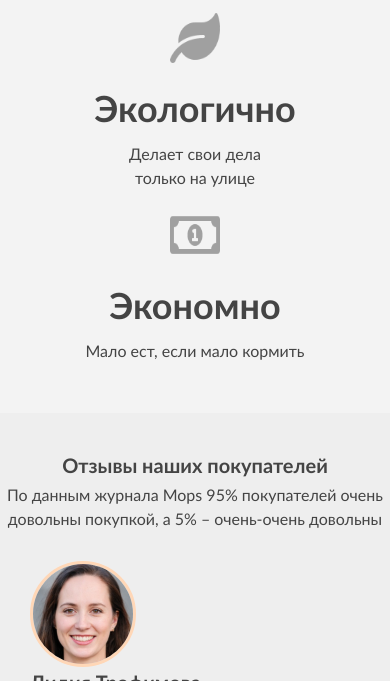
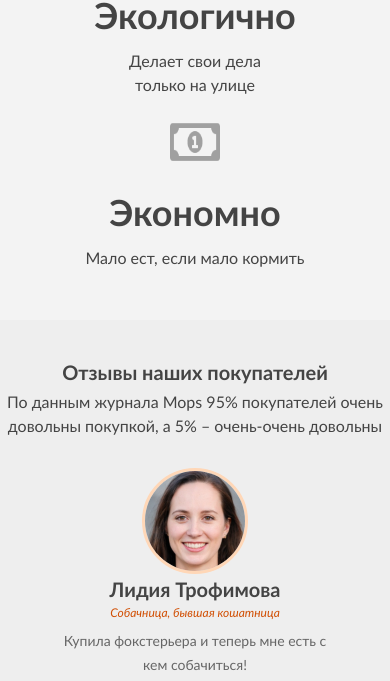
Before and after one commit to bondarev075/toy-foxterrier, a plain HTML site: page index.html in a window 390 px wide. Shown: the part 1127-1808 px from the top of the page. Drawn offline with Linux system fonts and the light colour scheme.

Commit message:
Change css to improve mobile view

```diff
--- a/style/feedback.css
+++ b/style/feedback.css
@@ -7,9 +7,15 @@
   padding-top: 10px;
 }
 
+.feedback-person {
+  text-align: center;
+}
+
 .person-image {
   display: inline-block;
-  margin-right: 10px;
+  width: 100%;
+  margin-left: auto;
+  margin-right: auto;
   float: left;
 }
 
--- a/style/grid.css
+++ b/style/grid.css
@@ -36,9 +36,8 @@
 }
 
 .column-1-3 {
-  width: 30%;
+  width: 33.33%;
   float: left;
-  padding-left: 30px;
 }
 
 .column-1-2 {
--- a/style/text.css
+++ b/style/text.css
@@ -42,3 +42,9 @@ body {
 .text-center {
   text-align: center;
 }
+
+@media (max-width: 960px) {
+  .title-large {
+    font-size: 2em;
+  }
+}
```
